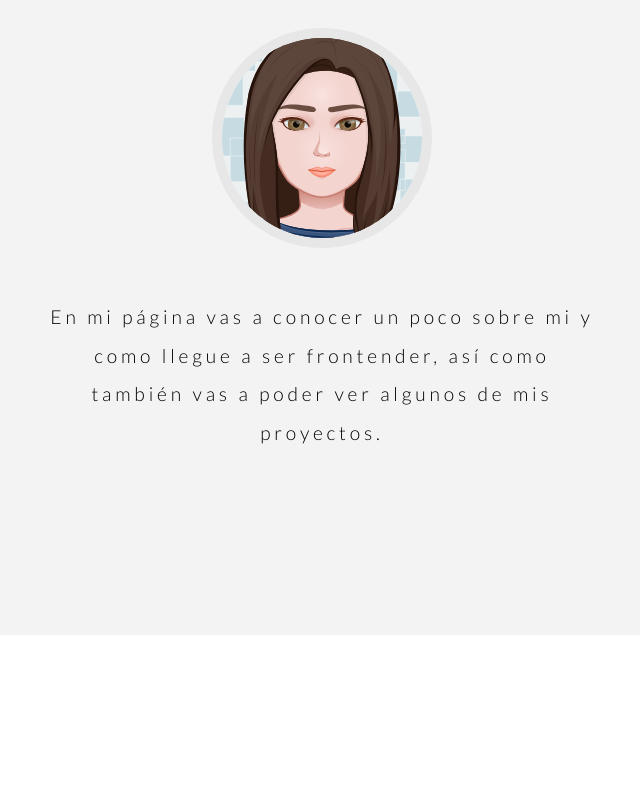
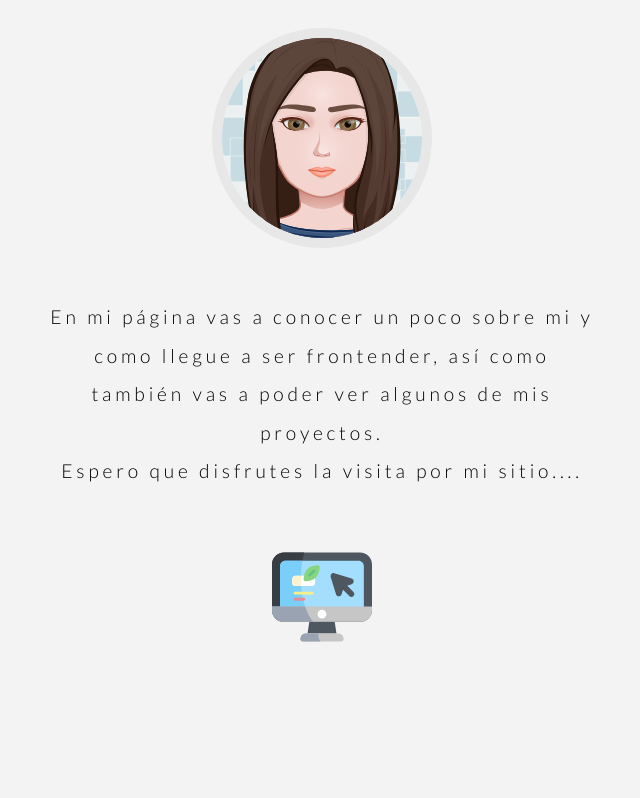
Before and after one commit to NataliaArtal/personal-page, a plain HTML site: page index.html in a window 1280 px wide. Shown: the part 1070-1868 px from the top of the page, without its empty margins (318-958 px from the left). Drawn offline with Linux system fonts and the light colour scheme.

Commit message:
commit back

```diff
--- a/css/styles.scss
+++ b/css/styles.scss
@@ -4,7 +4,6 @@
     h1 {
       font-size: 2em;
     }
-
   }
 
   @media only screen and (min-width: 600px) {
@@ -12,7 +11,6 @@
     h1 {
       font-size: 3em;
     }
-
   }
 
 
@@ -75,9 +73,9 @@
     color: #FFF;
   }
 
-  .block-lgt-grey {
-    background-color: #f3f3f3;
-  }
+  // .block-lgt-grey {
+  //   background-color: #f3f3f3;
+  // }
 
   .block-content {
     padding-top: 14.28571vw;
@@ -214,6 +212,14 @@
     text-align: center;
   }
 
+  #intro {
+    background-color: #f3f3f3;
+  }
+
+  .pc {
+    widows: 100px;
+    height: 100px;
+  }
   .intro__portrait {
     border-radius: 50%;
     width: 14.28571vw;
@@ -445,7 +451,6 @@
     margin-left: 5%;
     margin-right: 15%;
     letter-spacing: .1em;
-    background-color: #f3f3f3;
   }
 
   .service__icon {
@@ -462,17 +467,14 @@
     font-size: 2em;
     font-weight: 300;
     margin-bottom: 24px;
-    background-color: #f3f3f3;
   }
 
   .p-descr {
     font-size: 1.2em;
-    background-color: #f3f3f3;
   }
 
   .service {
     width: 100%;
-    background-color: #f3f3f3;
   }
 
   #likes {
--- a/index.html
+++ b/index.html
@@ -40,7 +40,12 @@
   <div id="intro" class="block block-content block-lgt-grey block-centered">
     <h2 class="caps">HOLA!! BIENVENIDOS</h2>
     <img class="intro__portrait" src="img/perfil.svg">
-    <p class="six"> En mi página vas a conocer un poco sobre mi y como llegue a ser frontender, así como también vas a poder ver algunos de mis proyectos.</p>
+    <p class="six"> En mi página vas a conocer un poco sobre mi y como llegue a ser frontender, así como también vas a poder ver algunos de mis proyectos.
+      <br> Espero que disfrutes la visita por mi sitio.... </p>
+      <br>
+      <br>
+      <br>
+      <img src="img/pc.svg" alt="" class="pc">
   </div>
 
   <div id="portf" class="block block-content">
```
Also changed, not shown: css/styles.css, img/pc.svg (added), 1 other file.
